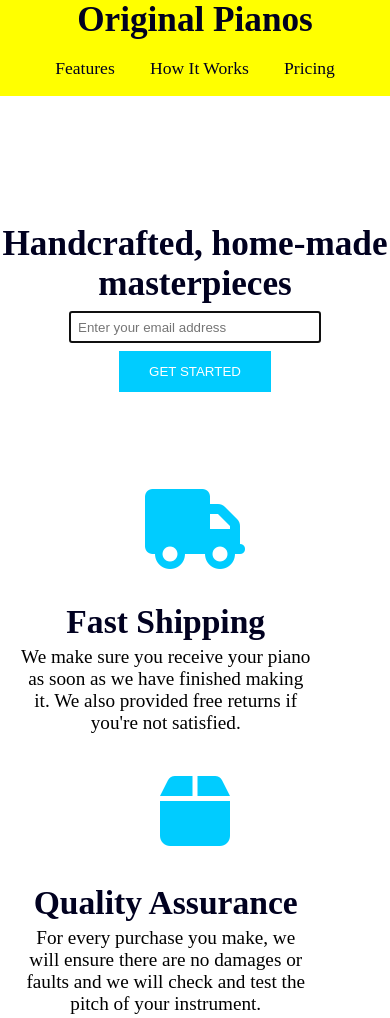
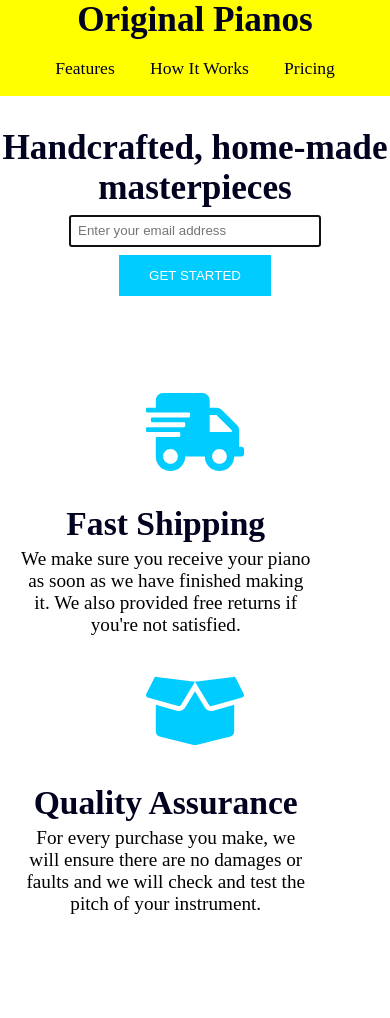
Before and after one commit to RdgzLpz/product-landing-page, a plain HTML site: page index.html in a window 390 px wide. Shown: the top 1018 px of the page. Drawn offline with Linux system fonts and the light colour scheme.

Commit message:
did important changes

```diff
--- a/index.css
+++ b/index.css
@@ -11,16 +11,22 @@ body, html {
 }
 header {
     display: flex;
+    flex-direction: space-between;
 }
 #main-header {
+    margin: auto;
     background: var(--base-color);
     width: 100vw;
-    max-width: 1024px;
+    max-width: 1280px;
+    position: fixed;
+    top: 0;
+    right: 0;
+    left: 0;
 }
 h1 {
     margin: .25em;
-    flex: 2;
-    color:rgb(1, 1, 32);
+    flex: 1;
+    color: rgb(1, 1, 32);
     font-size: 2.2rem;
 }
 nav  {
@@ -37,6 +43,11 @@ a {
 }
 nav a:hover {
     background: rgb(188, 239, 252);
+}
+.navbar-icon {
+	margin-top: -1em;
+	width: 2em;
+	height: 2em;
 }
 #get-started {
     margin-top: 5em;
@@ -82,6 +93,10 @@ main p {
     font-size: 1.2rem;
     text-align: center;
 }
+.description-icon {
+    width: 15%;
+}
+
 /*  pricing section */
 #pricing {
     margin: 1em auto;
@@ -166,8 +181,9 @@ footer {
         margin:  0;
         flex-direction: column;
     }
-    i {
-        text-align: center;
+    .description-icon {
+        margin: auto;
+   	width: 25%;
     }
     .description h1 {
         margin-top: 1em;
@@ -203,15 +219,7 @@ footer {
         margin: auto;
     }
     input {
-            padding: .5em;
-            width: 100%;
+        padding: .5em;
+        width: 100%;
     }
 }
-@media screen and (min-width:900px) {
-	#main-header {
-               position: fixed;
-       	       top: 0;
-	       right: 0;
-	       left: 0;
-       }
-}
--- a/index.html
+++ b/index.html
@@ -7,7 +7,6 @@
     <title>Product Landing Page</title>
     <link rel="stylesheet" href="index.css">
     <link rel="icon" href="./favicon/favicon.png" type="image/png" sizes="16x16">
-    <script src="https://kit.fontawesome.com/e029fa9463.js" crossorigin="anonymous"></script>
 </head>
 <body>
     <div class="container">
@@ -27,7 +26,7 @@
         <!--  features  -->
         <section id="features">
             <div class="one-feature">
-                <i class="fas fa-truck fa-5x" style="color:rgb(0, 204, 255)"></i>
+                <img src="icons/delivery-truck.svg" alt="icon" class="description-icon">
                 <div class="description">
                     <header>
                         <h1>Fast Shipping</h1>
@@ -38,7 +37,7 @@
                 </div>
             </div>
             <div class="one-feature">
-                <i class="fas fa-box fa-5x" style="color:rgb(0, 204, 255)" ></i>
+                <img src="icons/box-open.svg" alt="icon" class="description-icon">
                 <div class="description">
                     <header>
                         <h1>Quality Assurance</h1>
```
Also changed, not shown: icons/box-open.svg (added), icons/delivery-truck.svg (added).
